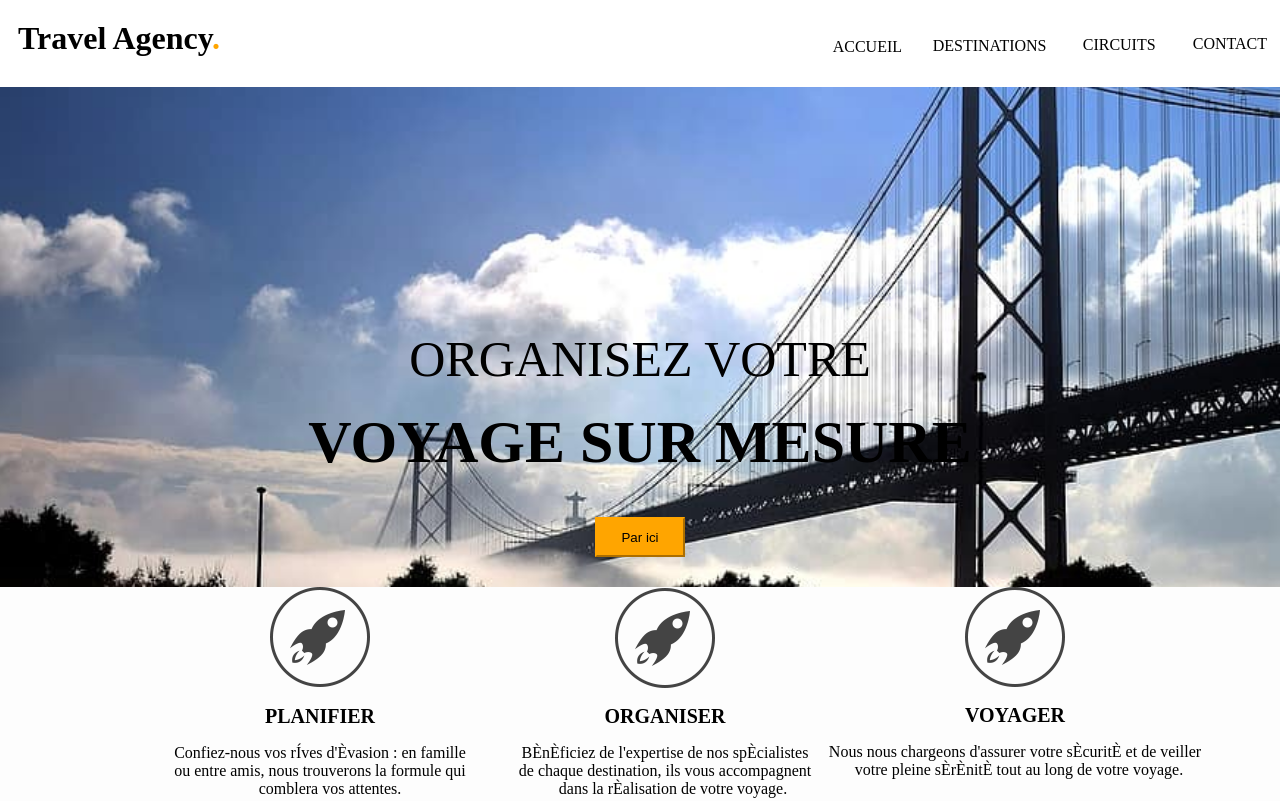
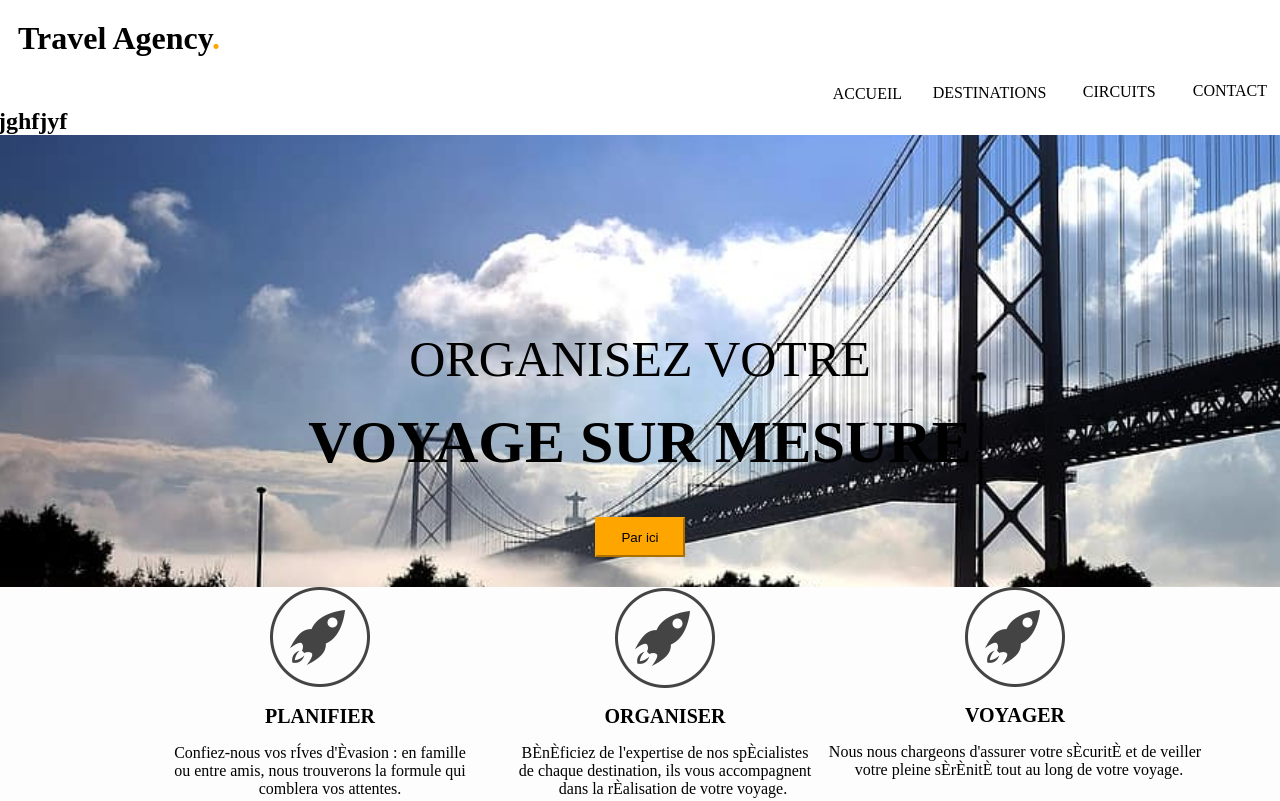
Before and after one commit to akam671/akam, a plain HTML site: page index.html in a window 1280 px wide. Shown: the top 801 px of the page. Drawn offline with Linux system fonts and the light colour scheme.

Commit message:
html modifié

```diff
--- a/index.html
+++ b/index.html
@@ -9,6 +9,7 @@
     <header>
         <div class="tete">
             <h1 class="logo">Travel Agency<span class="point">.</span></h1>
+            <h2>jghfjyf</h2>
         </div>
         <div class="d">
             <a href=""><p class="acc">ACCUEIL</p></a>
```
